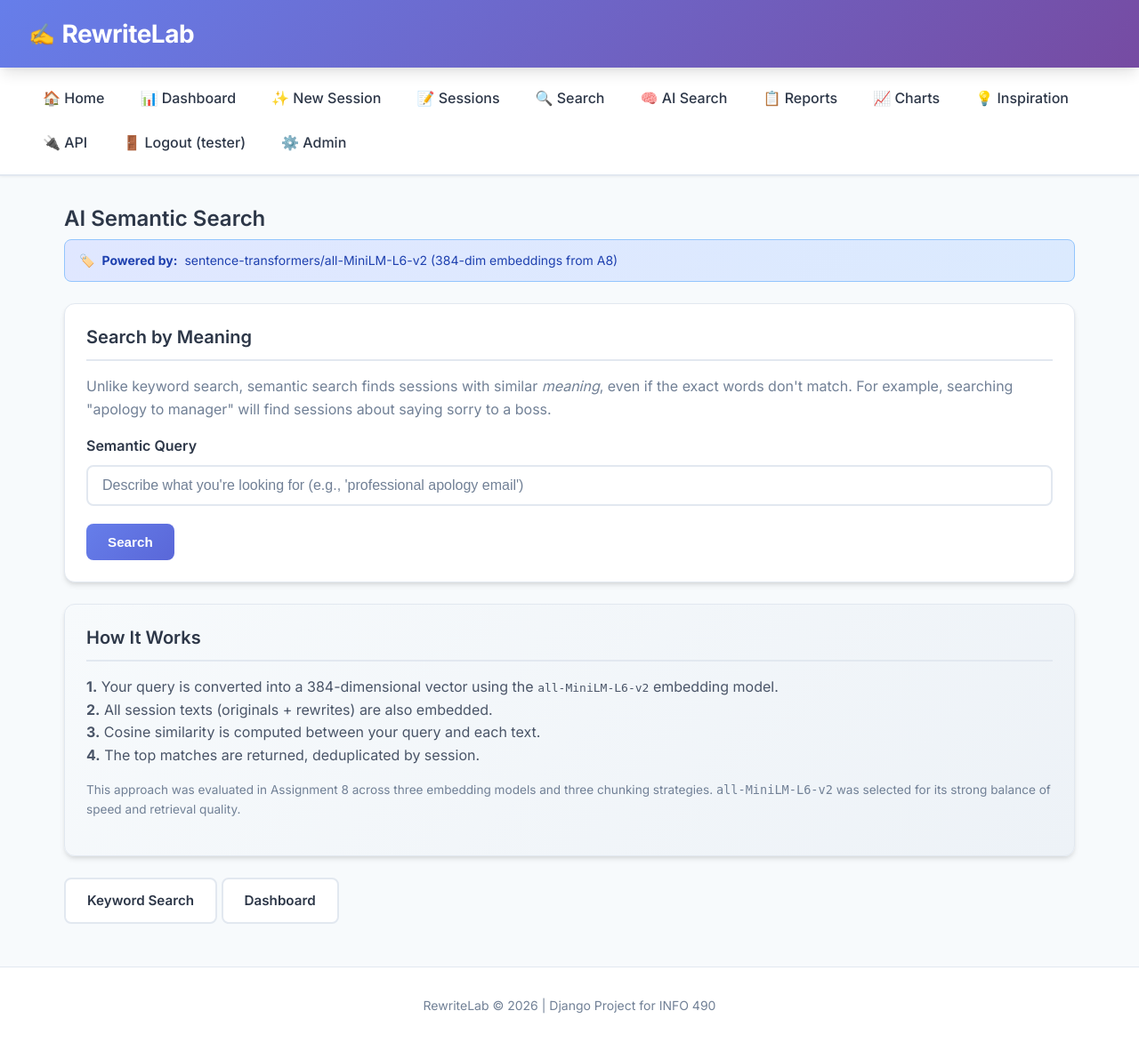
After one commit to AlikhanIllini/10_RewriteLab, a Django app: page /semantic-search/ in a window 1280 px wide. The commit adds this page. Shown: the whole page at 89% size. Run offline with Django 5.2, Linux system fonts and the light colour scheme; a user stored in the database is signed in.

Commit message:
A9: integrate AI features into Django app with semantic search, guardrails, and docs
- Add semantic search using sentence-transformers/all-MiniLM-L6-v2 (A8 integration)
- Add input guardrails: word count limits, char limits, prompt echo detection
- Write comprehensive README_AI.md with architecture, evaluation, failure analysis
- Update README.md with AI feature docs and setup instructions
- Add sentence-transformers to requirements.txt

```diff
--- a/requirements.txt
+++ b/requirements.txt
@@ -48,3 +48,4 @@ transformers
 torch
 accelerate
 sentencepiece
+sentence-transformers
--- /dev/null
+++ b/rewrites/templates/rewrites/semantic_search.html
@@ -0,0 +1,108 @@
+{% extends 'base.html' %}
+
+{% block title %}AI Semantic Search | RewriteLab{% endblock %}
+
+{% block content %}
+<h2>AI Semantic Search</h2>
+
+<div class="view-type">
+    <strong>Powered by:</strong> sentence-transformers/all-MiniLM-L6-v2 (384-dim embeddings from A8)
+</div>
+
+{% if messages %}
+<div style="margin-bottom: 1rem;">
+    {% for message in messages %}
+    <div style="padding: 0.75rem 1rem; border-radius: 8px; margin-bottom: 0.5rem;
+        {% if message.tags == 'success' %}background:#f0fff4;border:1px solid #c6f6d5;color:#276749;
+        {% elif message.tags == 'error' %}background:#fff5f5;border:1px solid #fed7d7;color:#9b2c2c;
+        {% else %}background:#ebf8ff;border:1px solid #bee3f8;color:#2b6cb0;{% endif %}">
+        {{ message }}
+    </div>
+    {% endfor %}
+</div>
+{% endif %}
+
+<div class="card">
+    <h3>Search by Meaning</h3>
+    <p style="color: #718096; margin-bottom: 1rem;">
+        Unlike keyword search, semantic search finds sessions with similar <em>meaning</em>,
+        even if the exact words don't match. For example, searching "apology to manager"
+        will find sessions about saying sorry to a boss.
+    </p>
+
+    <form method="GET" action="{% url 'rewrites:semantic_search' %}">
+        <div class="form-group">
+            <label for="q">Semantic Query</label>
+            <input type="text" id="q" name="q" value="{{ query }}"
+                   class="form-control"
+                   placeholder="Describe what you're looking for (e.g., 'professional apology email')">
+        </div>
+        <div style="display: flex; gap: 0.75rem; align-items: center; margin-top: 0.75rem;">
+            <button type="submit" class="btn btn-primary">Search</button>
+            {% if query %}
+            <a href="{% url 'rewrites:semantic_search' %}" class="btn btn-secondary">Clear</a>
+            {% endif %}
+        </div>
+    </form>
+</div>
+
+{% if query %}
+<div class="card">
+    <h3>Results for: "{{ query }}"</h3>
+    {% if latency %}
+    <p style="font-size: 0.8rem; color: #a0aec0;">Search completed in {{ latency }}s</p>
+    {% endif %}
+
+    {% for item in results %}
+    <div style="border: 1px solid #e2e8f0; border-radius: 8px; padding: 1rem; margin-bottom: 1rem;">
+        <div style="display: flex; justify-content: space-between; align-items: center; margin-bottom: 0.5rem;">
+            <a href="{{ item.session.get_absolute_url }}" style="font-weight: 600; color: #2d3748;">
+                {{ item.session.original_text|truncatewords:25 }}
+            </a>
+            <span style="background: {% if item.score >= 0.6 %}#c6f6d5{% elif item.score >= 0.4 %}#fefcbf{% else %}#fed7d7{% endif %};
+                         padding: 0.2rem 0.6rem; border-radius: 12px; font-size: 0.8rem; font-weight: 600;">
+                {{ item.score }} similarity
+            </span>
+        </div>
+        <p style="background: #f7fafc; padding: 0.75rem; border-radius: 6px; margin: 0.5rem 0; font-size: 0.9rem; border: 1px solid #e2e8f0;">
+            {{ item.matched_text }}
+        </p>
+        <div class="session-meta">
+            <span class="badge badge-context">{{ item.session.context.name }}</span>
+            <span class="badge badge-tone">{{ item.session.tone.name }}</span>
+            {% if item.source == "original" %}
+            <span style="font-size: 0.75rem; color: #a0aec0;">Matched on: original text</span>
+            {% else %}
+            <span style="font-size: 0.75rem; color: #a0aec0;">Matched on: {{ item.source }}</span>
+            {% endif %}
+        </div>
+    </div>
+    {% empty %}
+    <div class="empty-state">
+        <h3>No Similar Sessions Found</h3>
+        <p>No sessions match your query semantically. Try a different description or create a new session.</p>
+    </div>
+    {% endfor %}
+</div>
+{% endif %}
+
+<div class="card" style="background: linear-gradient(135deg, #f7fafc 0%, #edf2f7 100%);">
+    <h3>How It Works</h3>
+    <p style="color: #4a5568; line-height: 1.6;">
+        <strong>1.</strong> Your query is converted into a 384-dimensional vector using the
+        <code>all-MiniLM-L6-v2</code> embedding model.<br>
+        <strong>2.</strong> All session texts (originals + rewrites) are also embedded.<br>
+        <strong>3.</strong> Cosine similarity is computed between your query and each text.<br>
+        <strong>4.</strong> The top matches are returned, deduplicated by session.
+    </p>
+    <p style="color: #718096; font-size: 0.85rem; margin-top: 0.5rem;">
+        This approach was evaluated in Assignment 8 across three embedding models and three chunking strategies.
+        <code>all-MiniLM-L6-v2</code> was selected for its strong balance of speed and retrieval quality.
+    </p>
+</div>
+
+<p style="margin-top: 1rem;">
+    <a href="{% url 'rewrites:search' %}" class="btn btn-secondary">Keyword Search</a>
+    <a href="{% url 'rewrites:dashboard' %}" class="btn btn-secondary">Dashboard</a>
+</p>
+{% endblock %}
--- a/rewrites/urls.py
+++ b/rewrites/urls.py
@@ -64,6 +64,7 @@ urlpatterns = [
     # ==========================================================================
     path('search/', views.search, name='search'),  # GET & POST search
     path('sessions/search/', views.SessionSearchView.as_view(), name='session_search'),  # CBV with GET/POST
+    path('semantic-search/', views.semantic_search, name='semantic_search'),  # AI semantic search (A8)
 
     # ==========================================================================
     # ANALYTICS & CHARTS (Section 4 - Matplotlib)
--- a/rewrites/views.py
+++ b/rewrites/views.py
@@ -1315,6 +1315,44 @@ def reports(request):
 
 
 # =============================================================================
+# SEMANTIC SEARCH (A8 Integration)
+# =============================================================================
+
+@login_required(login_url='rewrites:login')
+def semantic_search(request):
+    """
+    Semantic search over past rewrite sessions using sentence-transformers.
+
+    Uses all-MiniLM-L6-v2 embeddings (from A8) to find sessions by meaning
+    rather than exact keyword match.
+
+    GET /semantic-search/?q=...
+    """
+    import time
+
+    query = request.GET.get('q', '').strip()
+    results = []
+    latency = None
+
+    if query:
+        try:
+            from .services.semantic_search import semantic_search_sessions
+            start = time.time()
+            results = semantic_search_sessions(query, top_k=5, user=request.user)
+            latency = round(time.time() - start, 2)
+        except ValueError as exc:
+            django_messages.error(request, str(exc))
+        except Exception as exc:
+            django_messages.error(request, f"Semantic search failed: {exc}")
+
+    return render(request, 'rewrites/semantic_search.html', {
+        'query': query,
+        'results': results,
+        'latency': latency,
+    })
+
+
+# =============================================================================
 # GENERATE REWRITES (LLM)
 # =============================================================================
 
@@ -1485,6 +1523,22 @@ def session_create(request):
     if request.method == 'POST':
         form = SessionCreateForm(request.POST)
         if form.is_valid():
+            original_text = form.cleaned_data['original_text'].strip()
+            # Guardrail: reject whitespace-only or very short input
+            if len(original_text) < 10:
+                django_messages.error(request, 'Text must be at least 10 characters.')
+                return render(request, 'rewrites/session_create.html', {
+                    'form': form, 'title': 'New Session',
+                })
+            # Guardrail: reject excessively long input
+            if len(original_text) > 5000:
+                django_messages.error(
+                    request,
+                    f'Text is too long ({len(original_text)} chars). Maximum is 5000 characters.',
+                )
+                return render(request, 'rewrites/session_create.html', {
+                    'form': form, 'title': 'New Session',
+                })
             session = form.save(commit=False)
             session.user = request.user
             session.session_token = secrets.token_hex(32)
--- a/templates/base.html
+++ b/templates/base.html
@@ -26,6 +26,7 @@
             <li><a href="{% url 'rewrites:session_create' %}">✨ New Session</a></li>
             <li><a href="{% url 'rewrites:session_cbv_generic' %}">📝 Sessions</a></li>
             <li><a href="{% url 'rewrites:search' %}">🔍 Search</a></li>
+            <li><a href="{% url 'rewrites:semantic_search' %}">🧠 AI Search</a></li>
             <li><a href="{% url 'rewrites:reports' %}">📋 Reports</a></li>
             <li><a href="{% url 'rewrites:vegalite_charts' %}">📈 Charts</a></li>
             <li><a href="{% url 'rewrites:external_quotes' %}">💡 Inspiration</a></li>
```
Also changed, not shown: rewrites/services/local_rewrite.py (+15 -0 lines), rewrites/services/semantic_search.py (added, +143 -0 lines), README.md, README_AI.md, 1 other file.
